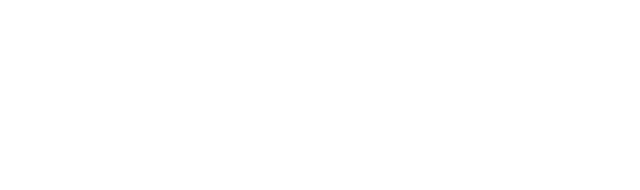
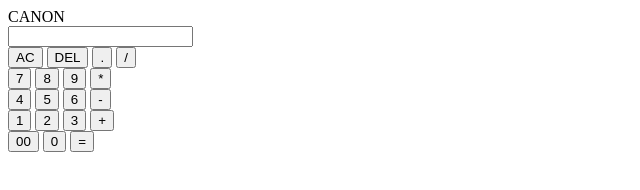
Before and after one commit to dimagisihilel/IT-Assignment-10, a plain HTML site: page index.html in a window 1280 px wide. Shown: the whole page, without its empty margins (0-640 px from the left). Drawn offline with Linux system fonts and the light colour scheme.

Commit message:
Create body tag

```diff
--- a/index.html
+++ b/index.html
@@ -12,5 +12,46 @@
 </head>
 <body>
 
+    <div class="container">
+        <div class="calculator">
+            <form>
+                <div class="text">CANON</div>
+                <div class="display">
+                    <input type="text" name="display" id="display" />
+                </div>
+                <div>
+                    <input type="button" value="AC" id="btnAC" class="button" />
+                    <input type="button" value="DEL" class="button" />
+                    <input type="button" value="." class="button" />
+                    <input type="button" value="/" class="button" />
+                </div>
+                <div>
+                    <input type="button" value="7" class="button" />
+                    <input type="button" value="8" class="button" />
+                    <input type="button" value="9" class="button" />
+                    <input type="button" value="*" class="button" />
+                </div>
+                <div>
+                    <input type="button" value="4" class="button" />
+                    <input type="button" value="5" class="button" />
+                    <input type="button" value="6" class="button" />
+                    <input type="button" value="-" class="button" />
+                </div>
+                <div>
+                    <input type="button" value="1" class="button" />
+                    <input type="button" value="2" class="button" />
+                    <input type="button" value="3" class="button" />
+                    <input type="button" value="+" class="button" />
+                </div>
+                <div>
+                    <input type="button" value="00" class="button" />
+                    <input type="button" value="0" class="button" />
+                    <input type="button" value="=" id="btn-equal" class="button" />
+                </div>
+            </form>
+        </div>
+    </div>
+
+
 </body>
 </html>
```
